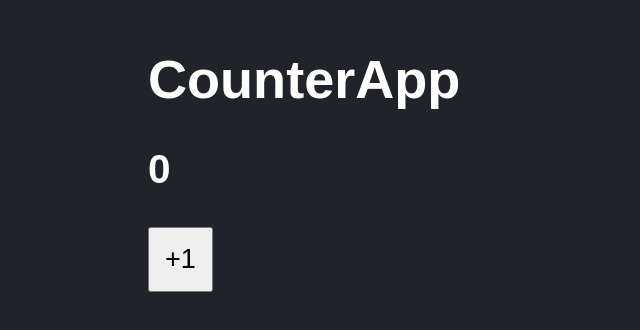
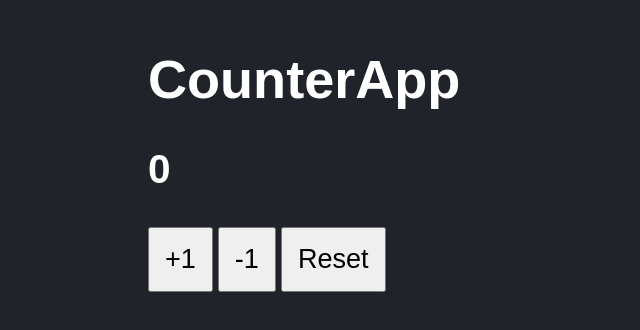
Before and after one commit to AAGuedes/react-primeros-pasos, a React (Vite) app: page / in a window 1280 px wide. Shown: the part 136-466 px from the top of the page, without its empty margins (0-640 px from the left). Built offline with nearby package versions, Linux system fonts and the light colour scheme.

Commit message:
handleSubstract y handleReset

```diff
--- a/src/CounterApp.jsx
+++ b/src/CounterApp.jsx
@@ -7,17 +7,22 @@ export const CounterApp = ({ value }) => {
 
     const [counter, setCounter] = useState(value);
 
-    const handleAdd = () => {
-        setCounter(counter + 1);
-        // setCounter((c) => c + 1);
-    }
+    const counterAdd = () => setCounter(counter + 1);
+    const counterSubstract = () => setCounter(counter - 1);
+    const counterReset = () => setCounter(value);
 
     return (
         <>
             <h1>CounterApp</h1>
             <h2>{counter}</h2>
-            <button onClick={handleAdd}>
+            <button onClick={counterAdd}>
                 +1
+            </button>
+            <button onClick={counterSubstract}>
+                -1
+            </button>
+            <button onClick={counterReset}>
+                Reset
             </button>
         </>
     );
--- a/src/styles.css
+++ b/src/styles.css
@@ -9,4 +9,5 @@ html, body {
 button {
     padding: 15px;
     font-size: 1.3rem;
+    margin-right: 5px;
 }
```
